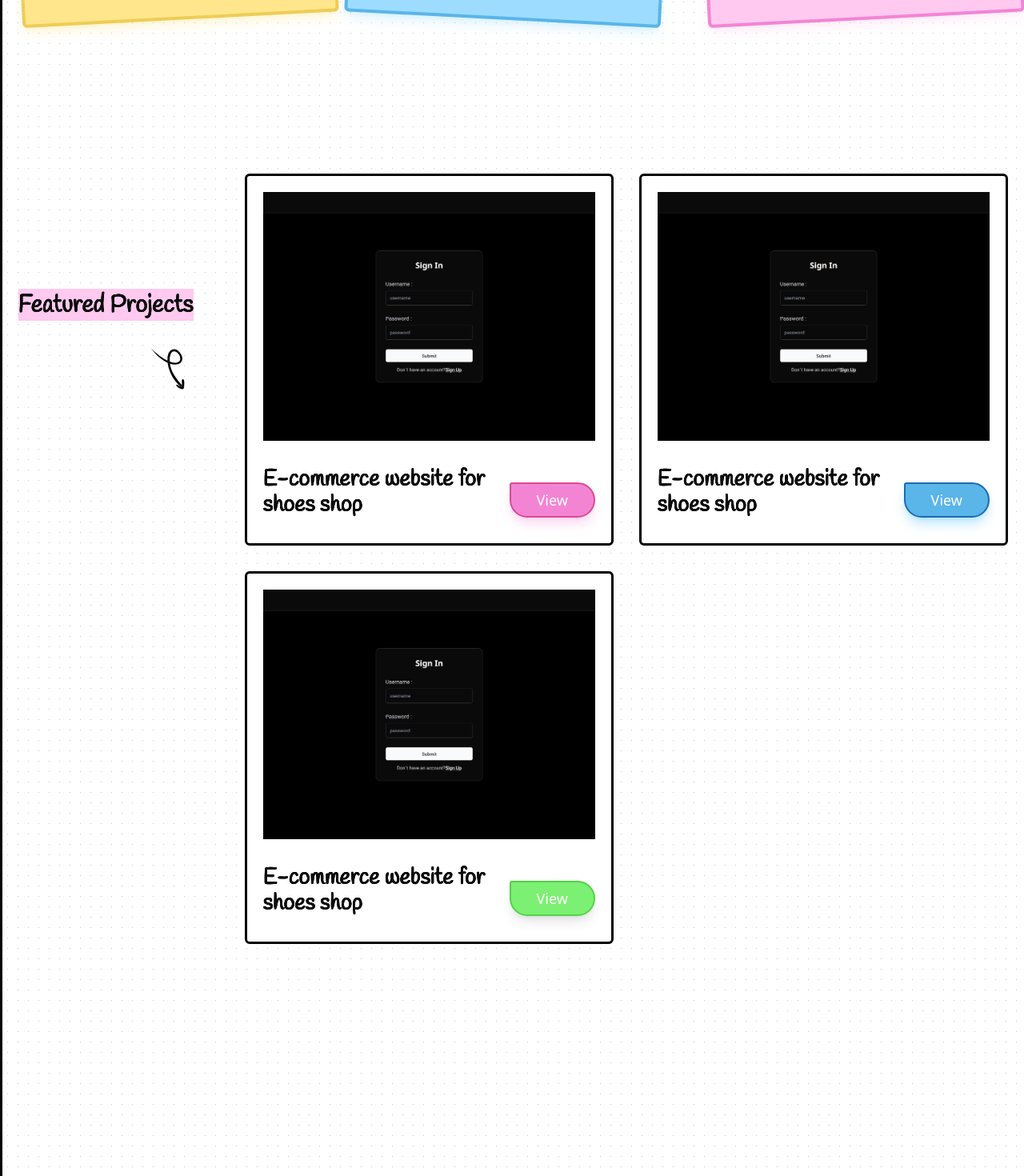
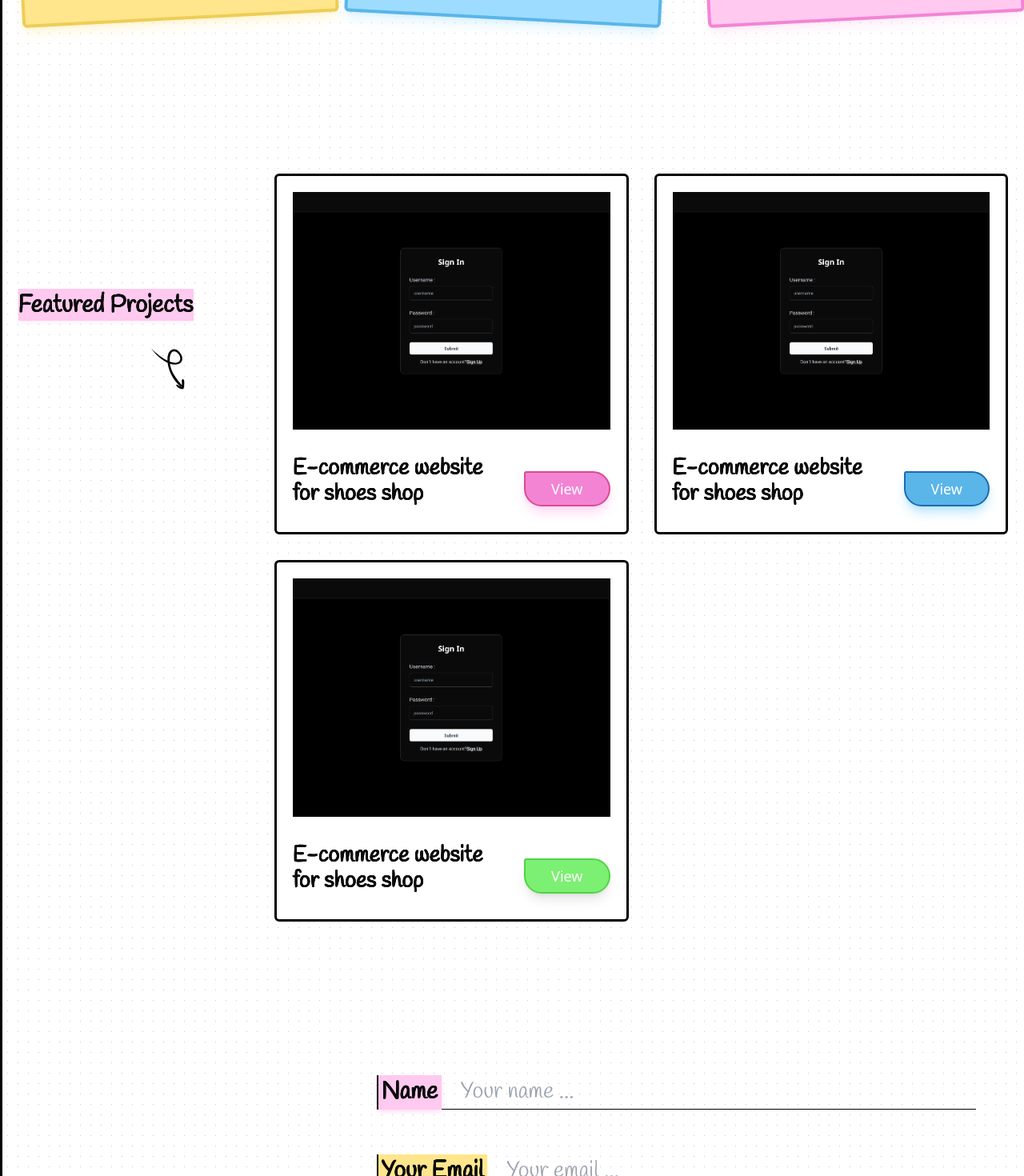
Before and after one commit to MersadHabibi/Portfolio, a Next.js app: page / in a window 1280 px wide. Shown: the part 1330-2800 px from the top of the page at 80% size. Built offline with nearby package versions, Linux system fonts and the light colour scheme.

Commit message:
Build: Contact

```diff
--- a/app/page.tsx
+++ b/app/page.tsx
@@ -1,3 +1,4 @@
+import Contact from "@/components/templates/Contact";
 import Header from "@/components/templates/Header";
 import Navbar from "@/components/templates/Navbar";
 import Projects from "@/components/templates/Projects";
@@ -10,6 +11,7 @@ export default function Home() {
       <Header />
       <WhatIDo />
       <Projects />
+      <Contact />
     </main>
   );
 }
--- /dev/null
+++ b/components/modules/SectionHeader.tsx
@@ -0,0 +1,38 @@
+import { FHandlee } from "@/config/fonts";
+import { cn } from "@/lib/utils";
+import Arrow from "./Arrow";
+
+export default function SectionHeader({
+  title,
+  className,
+  description,
+  titleClassName,
+}: {
+  title: string;
+  description?: React.ReactNode;
+  className?: string;
+  titleClassName?: string;
+}) {
+  return (
+    <div
+      className={cn(
+        "mb-10 flex shrink-0 justify-start pr-4 lg:w-72 lg:pt-36 xl:w-80",
+        className,
+      )}>
+      <div className="flex w-fit flex-col gap-y-10 lg:items-end">
+        <h3
+          className={cn(
+            "text-border w-fit bg-first-color-100 text-xl font-normal shadow-md shadow-first-color-100/20 md:text-3xl/10",
+            FHandlee.className,
+            titleClassName,
+          )}>
+          {title}
+        </h3>
+        <Arrow className="-mr-2 w-16 -rotate-[100deg] lg:-rotate-[125deg]" />
+        {description ? (
+          <p className="text-2xl/8 font-normal">{description}</p>
+        ) : null}
+      </div>
+    </div>
+  );
+}
--- /dev/null
+++ b/components/templates/Contact.tsx
@@ -0,0 +1,76 @@
+import { FHandlee } from "@/config/fonts";
+import SectionHeader from "../modules/SectionHeader";
+import { cn } from "@/lib/utils";
+
+export default function Contact() {
+  return (
+    <section className="flex flex-col gap-x-20 px-2 pb-6 lg:flex-row lg:justify-between lg:pb-48 xl:gap-x-32 2xl:gap-x-60">
+      <SectionHeader
+        title="Contact Here"
+        description={
+          <>
+            Have a project idea? <br /> just say me Hi.
+          </>
+        }
+        className="pt-4"
+        titleClassName="mr-auto"
+      />
+      <div className="w-full space-y-10 pr-10 sm:space-y-14">
+        <div className="flex">
+          <h3
+            className={cn(
+              "text-border w-fit shrink-0 border-l-2 border-black bg-first-color-100 px-1 text-xl font-normal shadow-md shadow-first-color-100/50 md:text-3xl/10",
+              FHandlee.className,
+            )}>
+            Name
+          </h3>
+          <input
+            type="text"
+            placeholder="Your name ..."
+            className={cn(
+              "w-full border-b border-black bg-transparent px-6 outline-none sm:text-[28px]",
+              FHandlee.className,
+            )}
+          />
+        </div>
+        <div className="flex">
+          <h3
+            className={cn(
+              "text-border w-fit shrink-0 border-l-2 border-black bg-third-color-100 px-1 text-xl font-normal shadow-md shadow-third-color-100/40 md:text-3xl/10",
+              FHandlee.className,
+            )}>
+            Your Email
+          </h3>
+          <input
+            type="text"
+            placeholder="Your email ..."
+            className={cn(
+              "w-full border-b border-black bg-transparent px-6 outline-none sm:text-[28px]",
+              FHandlee.className,
+            )}
+          />
+        </div>
+        <div className="flex">
+          <h3
+            className={cn(
+              "text-border w-fit shrink-0 border-l-2 border-black bg-second-color-100 px-1 text-xl font-normal shadow-md shadow-second-color-100/30 md:text-3xl/10",
+              FHandlee.className,
+            )}>
+            About Project
+          </h3>
+          <input
+            type="text"
+            placeholder="Description ..."
+            className={cn(
+              "w-full border-b border-black bg-transparent px-6 outline-none sm:text-[28px]",
+              FHandlee.className,
+            )}
+          />
+        </div>
+        <button className="ml-auto block bg-first-text-color px-7 py-2.5 font-semibold text-white sm:px-10 sm:py-[15px] sm:text-2xl">
+          Send Here
+        </button>
+      </div>
+    </section>
+  );
+}
--- a/components/templates/Navbar.tsx
+++ b/components/templates/Navbar.tsx
@@ -4,7 +4,7 @@ import Link from "next/link";
 
 export default function Navbar() {
   return (
-    <div className="flex w-full items-center justify-between py-6 sm:py-10 lg:justify-end">
+    <nav className="flex w-full items-center justify-between py-6 sm:py-10 lg:justify-end">
       <div className="pl-2 sm:pl-10 md:mr-56">
         <h2
           className={cn("text-border text-xl md:text-4xl", FHandlee.className)}>
@@ -17,6 +17,6 @@ export default function Navbar() {
           Contact Me
         </Link>
       </div>
-    </div>
+    </nav>
   );
 }
--- a/components/templates/Projects.tsx
+++ b/components/templates/Projects.tsx
@@ -3,6 +3,7 @@ import { cn } from "@/lib/utils";
 import Arrow from "../modules/Arrow";
 import Image from "next/image";
 import Link from "next/link";
+import SectionHeader from "../modules/SectionHeader";
 
 const projects = [
   {
@@ -33,17 +34,8 @@ const projects = [
 
 export default function Projects() {
   return (
-    <div className="flex flex-col gap-x-16 px-2 lg:flex-row">
-      <div className="mb-10 flex shrink-0 flex-col gap-y-10 pl-2 pt-36 lg:items-end lg:pl-0">
-        <h3
-          className={cn(
-            "text-border w-fit bg-first-color-100 text-xl font-normal md:text-3xl/10",
-            FHandlee.className,
-          )}>
-          Featured Projects
-        </h3>
-        <Arrow className="-mr-2 w-16 -rotate-[80deg] lg:-rotate-[125deg]" />
-      </div>
+    <section className="flex flex-col px-2 pb-28 lg:flex-row lg:pb-48">
+      <SectionHeader title="Featured Projects" />
       <div className="grid w-full grid-cols-1 grid-rows-2 gap-4 sm:grid-cols-2 sm:gap-3 md:gap-6 xl:gap-8">
         {projects.map((project) => (
           <div
@@ -79,6 +71,6 @@ export default function Projects() {
           </div>
         ))}
       </div>
-    </div>
+    </section>
   );
 }
--- a/components/templates/WhatIDo.tsx
+++ b/components/templates/WhatIDo.tsx
@@ -5,8 +5,8 @@ import Image from "next/image";
 
 export default function WhatIDo() {
   return (
-    <div className="pb-6 lg:pb-48">
-      <div className="space-y-8 pl-2 lg:pl-16">
+    <section className="pb-28 lg:pb-48">
+      <div className="space-y-8 pl-5 lg:pl-16">
         <h3
           className={cn(
             "text-border w-fit bg-first-color-100 text-xl font-normal md:text-3xl/10",
@@ -14,7 +14,7 @@ export default function WhatIDo() {
           )}>
           What i do?
         </h3>
-        <Arrow className="w-16 -rotate-[80deg]" />
+        <Arrow className="w-16 -rotate-[100deg] lg:-rotate-[80deg]" />
       </div>
       <div className="flex flex-col justify-between gap-x-6 gap-y-10 px-5 pt-10 sm:px-20 lg:flex-row lg:px-0 xl:gap-x-8 2xl:gap-x-16">
         <div className="w-full">
@@ -87,6 +87,6 @@ export default function WhatIDo() {
           </div>
         </div>
       </div>
-    </div>
+    </section>
   );
 }
--- a/lib/utils.ts
+++ b/lib/utils.ts
@@ -4,3 +4,11 @@ import { twMerge } from "tailwind-merge";
 export function cn(...inputs: ClassValue[]) {
   return twMerge(clsx(inputs));
 }
+
+export function rand(a: number, b: number): number {
+  return (
+    (a +
+      ((b - a + 1) * crypto.getRandomValues(new Uint32Array(1))[0]) / 2 ** 32) |
+    0
+  );
+}
```
